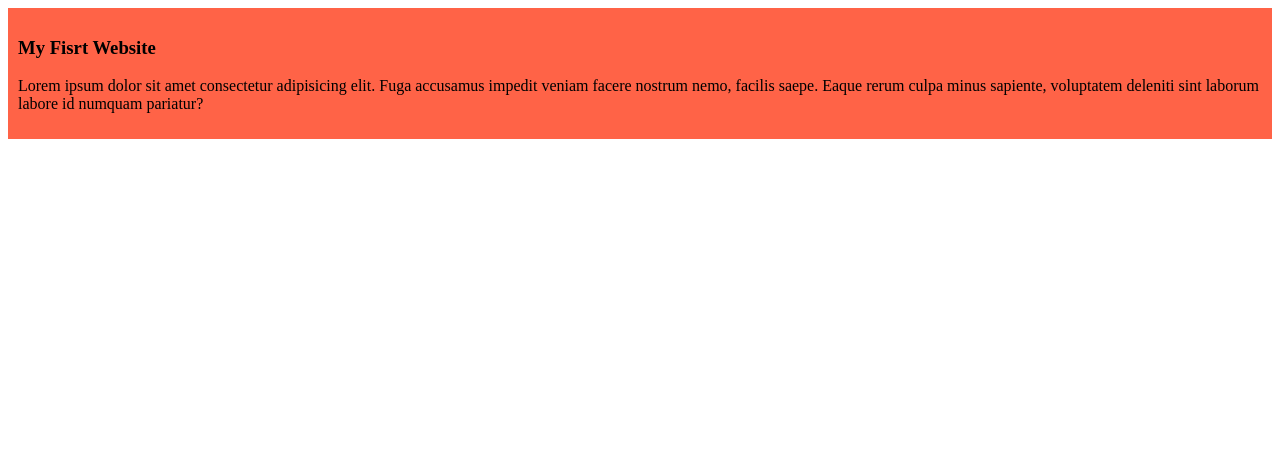
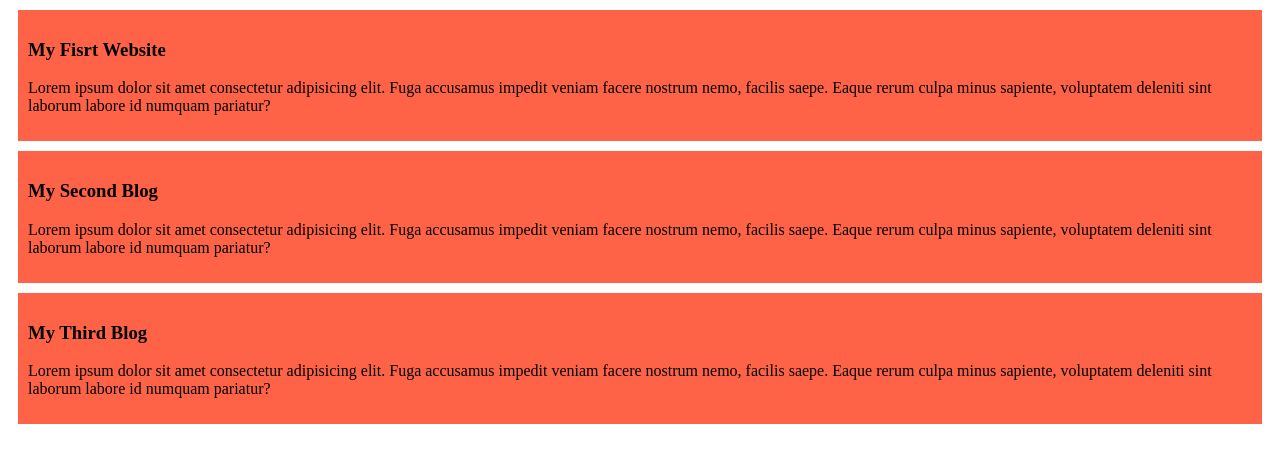
Before and after one commit to Afser36/my-new-website, a plain HTML site: page index.html in a window 1280 px wide. Drawn offline with Linux system fonts and the light colour scheme.

Commit message:
added the second and third blog

```diff
--- a/index.html
+++ b/index.html
@@ -12,5 +12,13 @@
         <h3>My Fisrt Website</h3>
         <p>Lorem ipsum dolor sit amet consectetur adipisicing elit. Fuga accusamus impedit veniam facere nostrum nemo, facilis saepe. Eaque rerum culpa minus sapiente, voluptatem deleniti sint laborum labore id numquam pariatur?</p>
     </div>
+    <div>
+        <h3>My Second Blog</h3>
+        <p>Lorem ipsum dolor sit amet consectetur adipisicing elit. Fuga accusamus impedit veniam facere nostrum nemo, facilis saepe. Eaque rerum culpa minus sapiente, voluptatem deleniti sint laborum labore id numquam pariatur?</p>
+    </div>
+    <div>
+        <h3>My Third Blog</h3>
+        <p>Lorem ipsum dolor sit amet consectetur adipisicing elit. Fuga accusamus impedit veniam facere nostrum nemo, facilis saepe. Eaque rerum culpa minus sapiente, voluptatem deleniti sint laborum labore id numquam pariatur?</p>
+    </div>
 </body>
 </html>
--- a/styles/blog.css
+++ b/styles/blog.css
@@ -1,4 +1,5 @@
 div{
     background-color: tomato;
     padding: 10px;
+    margin: 10px;
 }
```
